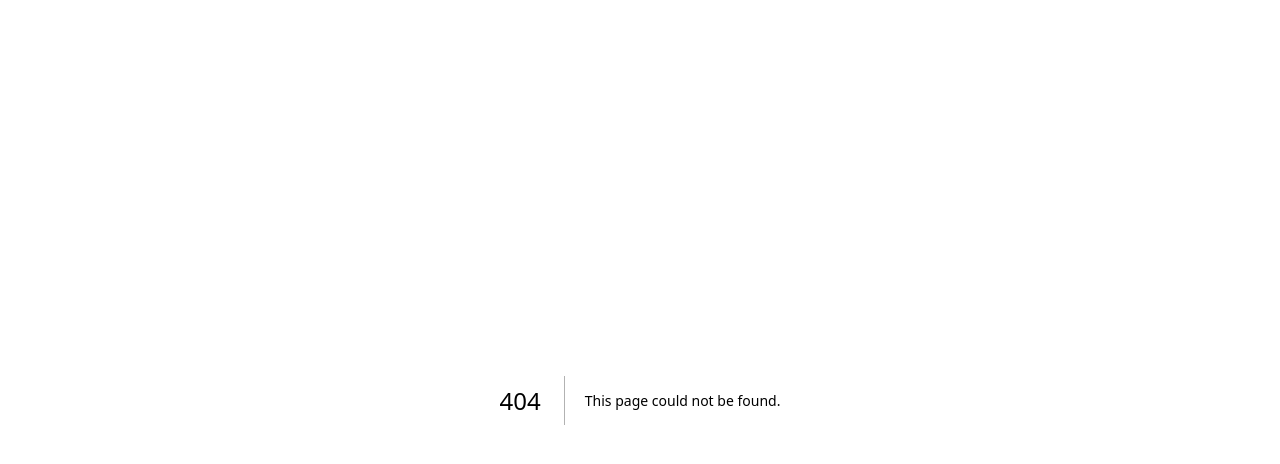
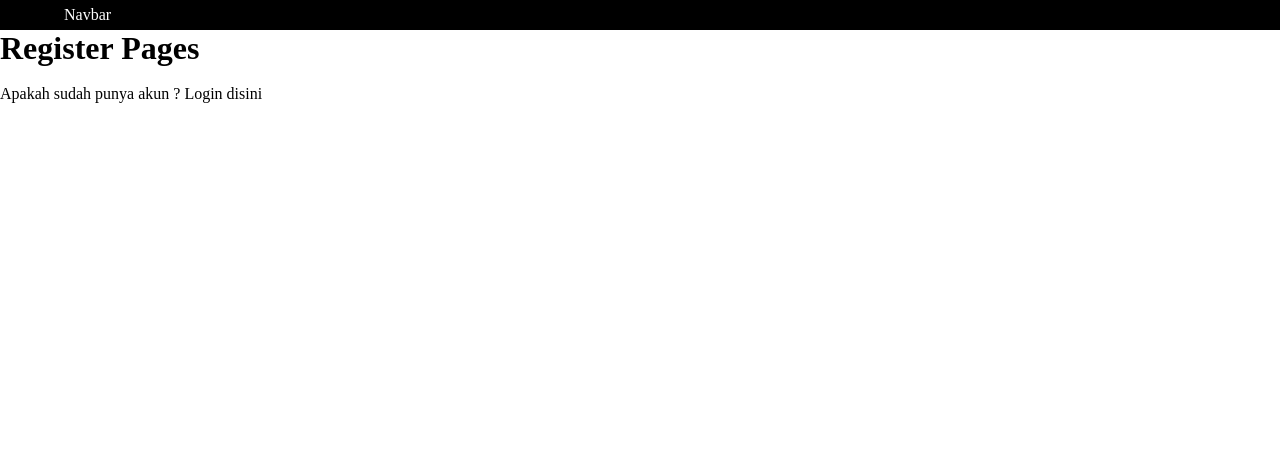
Before and after one commit to galangriarulhaq/Next.js-Basic, a Next.js app: page /auth/register in a window 1280 px wide. Before the commit this address had no page. Shown: the top 464 px of the page. Built offline with nearby package versions, Linux system fonts and the light colour scheme.

Commit message:
update file

```diff
--- /dev/null
+++ b/src/components/layouts/Navbar/index.tsx
@@ -0,0 +1,9 @@
+const Navbar = () => {
+  return (
+    <div className="navbar">
+      <div>Navbar</div>
+    </div>
+  );
+};
+
+export default Navbar;
--- a/src/pages/_app.tsx
+++ b/src/pages/_app.tsx
@@ -1,6 +1,12 @@
-import '@/styles/globals.css'
-import type { AppProps } from 'next/app'
+import Navbar from "@/components/layouts/Navbar";
+import "@/styles/globals.css";
+import type { AppProps } from "next/app";
 
 export default function App({ Component, pageProps }: AppProps) {
-  return <Component {...pageProps} />
+  return (
+    <>
+      <Navbar />
+      <Component {...pageProps} />
+    </>
+  );
 }
--- /dev/null
+++ b/src/pages/auth/register.tsx
@@ -0,0 +1,15 @@
+import Link from "next/link";
+
+const RegisterPage = () => {
+  return (
+    <div>
+      <h1>Register Pages</h1>
+      <br />
+      <p>
+        Apakah sudah punya akun ? Login <Link href={"/auth/login"}>disini</Link>
+      </p>
+    </div>
+  );
+};
+
+export default RegisterPage;
--- a/src/styles/globals.css
+++ b/src/styles/globals.css
@@ -1,78 +1,3 @@
-:root {
-  --max-width: 1100px;
-  --border-radius: 12px;
-  --font-mono: ui-monospace, Menlo, Monaco, 'Cascadia Mono', 'Segoe UI Mono',
-    'Roboto Mono', 'Oxygen Mono', 'Ubuntu Monospace', 'Source Code Pro',
-    'Fira Mono', 'Droid Sans Mono', 'Courier New', monospace;
-
-  --foreground-rgb: 0, 0, 0;
-  --background-start-rgb: 214, 219, 220;
-  --background-end-rgb: 255, 255, 255;
-
-  --primary-glow: conic-gradient(
-    from 180deg at 50% 50%,
-    #16abff33 0deg,
-    #0885ff33 55deg,
-    #54d6ff33 120deg,
-    #0071ff33 160deg,
-    transparent 360deg
-  );
-  --secondary-glow: radial-gradient(
-    rgba(255, 255, 255, 1),
-    rgba(255, 255, 255, 0)
-  );
-
-  --tile-start-rgb: 239, 245, 249;
-  --tile-end-rgb: 228, 232, 233;
-  --tile-border: conic-gradient(
-    #00000080,
-    #00000040,
-    #00000030,
-    #00000020,
-    #00000010,
-    #00000010,
-    #00000080
-  );
-
-  --callout-rgb: 238, 240, 241;
-  --callout-border-rgb: 172, 175, 176;
-  --card-rgb: 180, 185, 188;
-  --card-border-rgb: 131, 134, 135;
-}
-
-@media (prefers-color-scheme: dark) {
-  :root {
-    --foreground-rgb: 255, 255, 255;
-    --background-start-rgb: 0, 0, 0;
-    --background-end-rgb: 0, 0, 0;
-
-    --primary-glow: radial-gradient(rgba(1, 65, 255, 0.4), rgba(1, 65, 255, 0));
-    --secondary-glow: linear-gradient(
-      to bottom right,
-      rgba(1, 65, 255, 0),
-      rgba(1, 65, 255, 0),
-      rgba(1, 65, 255, 0.3)
-    );
-
-    --tile-start-rgb: 2, 13, 46;
-    --tile-end-rgb: 2, 5, 19;
-    --tile-border: conic-gradient(
-      #ffffff80,
-      #ffffff40,
-      #ffffff30,
-      #ffffff20,
-      #ffffff10,
-      #ffffff10,
-      #ffffff80
-    );
-
-    --callout-rgb: 20, 20, 20;
-    --callout-border-rgb: 108, 108, 108;
-    --card-rgb: 100, 100, 100;
-    --card-border-rgb: 200, 200, 200;
-  }
-}
-
 * {
   box-sizing: border-box;
   padding: 0;
@@ -87,12 +12,7 @@ body {
 
 body {
   color: rgb(var(--foreground-rgb));
-  background: linear-gradient(
-      to bottom,
-      transparent,
-      rgb(var(--background-end-rgb))
-    )
-    rgb(var(--background-start-rgb));
+  background: linear-gradient(to bottom, transparent, rgb(var(--background-end-rgb))) rgb(var(--background-start-rgb));
 }
 
 a {
@@ -100,8 +20,12 @@ a {
   text-decoration: none;
 }
 
-@media (prefers-color-scheme: dark) {
-  html {
-    color-scheme: dark;
-  }
+.navbar {
+  display: flex;
+  width: 100%;
+  height: 30px;
+  background-color: black;
+  color: white;
+  align-items: center;
+  padding: 0 5%;
 }
```
Also changed, not shown: src/pages/auth/login.tsx (added, +15 -0 lines), src/pages/index.tsx (+4 -111 lines).
